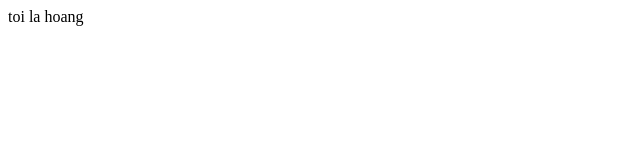
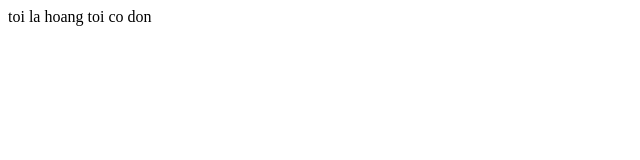
Before and after one commit to bobyvayhoi/bobyvayhoi.github.io, a plain HTML site: page index.html in a window 1280 px wide. Shown: the full height of the page, 0-640 px from the left. Drawn offline with Linux system fonts and the light colour scheme.

Commit message:
Update index.html

```diff
--- a/index.html
+++ b/index.html
@@ -7,5 +7,6 @@
 </head>
 <body>
     toi la hoang
+    toi co don
 </body>
 </html>
```
